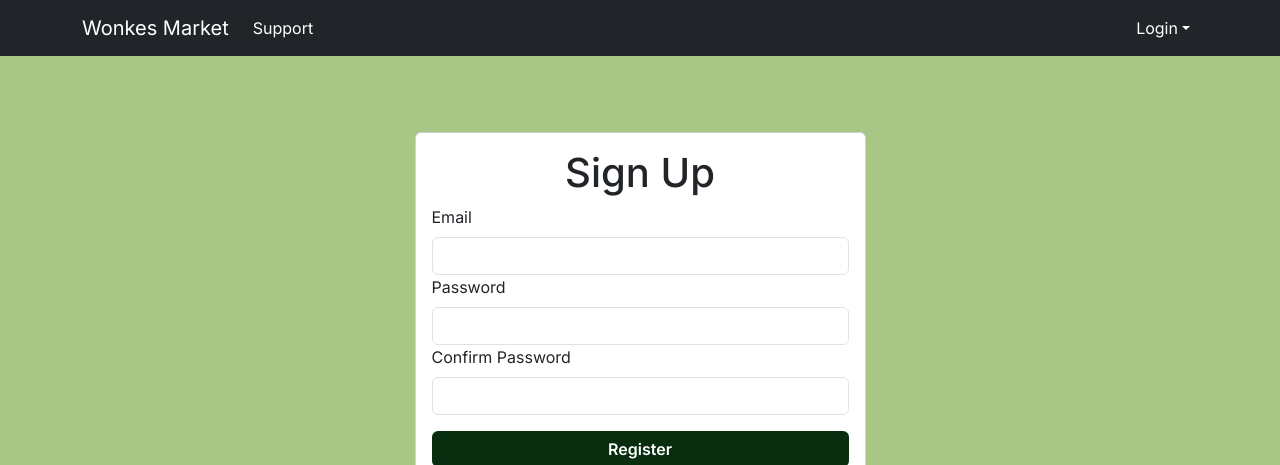
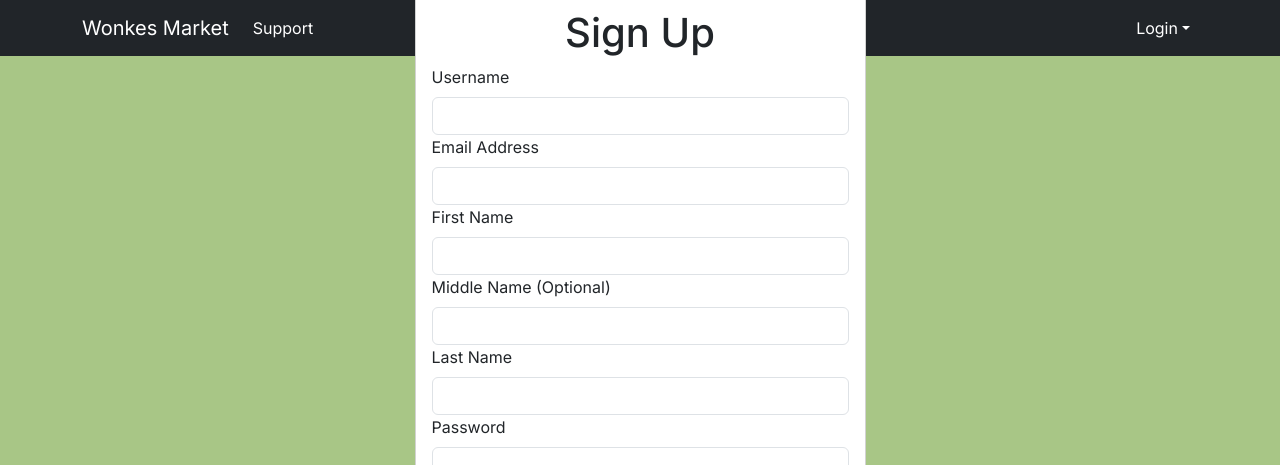
Before and after one commit to wonkes-manoa/manoa-student-market, a Next.js app: page /auth/signup in a window 1280 px wide. Shown: the top 465 px of the page. Built offline with nearby package versions, Linux system fonts and the light colour scheme; no server answers.

Commit message:
#26 Updated the sign up form
Now the sign up form takes values required for the new account system.

```diff
--- a/src/app/auth/signup/page.tsx
+++ b/src/app/auth/signup/page.tsx
@@ -8,23 +8,50 @@ import { Card, Col, Container, Button, Form, Row } from 'react-bootstrap';
 import { createUser } from '@/lib/dbActions';
 
 type SignUpForm = {
+  username: string;
   email: string;
+  firstName: string;
+  middleName?: string;
+  lastName: string;
   password: string;
   confirmPassword: string;
-  // acceptTerms: boolean;
 };
 
-/** The sign up page. */
 const SignUp = () => {
   const validationSchema = Yup.object().shape({
-    email: Yup.string().required('Email is required').email('Email is invalid'),
+    username: Yup.string()
+      .required('Username is required.')
+      .matches(/^[a-zA-Z0-9_]+$/, 'Username only allow alphabet letters, Arabic numerals, and underscore.')
+      .min(3, 'Username must be at least 3 characters long.')
+      .max(20, 'Username must not exceed 20 characters long.'),
+
+    email: Yup.string()
+      .required('Email address is required.')
+      .email('Email address is invalid.'),
+
+    firstName: Yup.string()
+      .required('Legal first name is required.')
+      .matches(/^[A-Za-z]+$/, 'Only alphabet letters allowed')
+      .max(150, 'Too long. Contact us if you do have a long first name.'),
+
+    middleName: Yup.string()
+      .nullable()
+      .matches(/^[A-Za-z]*$/, 'Only alphabet letters allowed.')
+      .max(150, 'Too long. Contact us if you do have a long middle name.'),
+
+    lastName: Yup.string()
+      .required('Legal last name is required')
+      .matches(/^[A-Za-z]+$/, 'Only alphabet letters allowed.')
+      .max(150, 'Too long. Contact us if you do have a long last name.'),
+
     password: Yup.string()
-      .required('Password is required')
+      .required('Password is required.')
       .min(6, 'Password must be at least 6 characters')
       .max(40, 'Password must not exceed 40 characters'),
+
     confirmPassword: Yup.string()
-      .required('Confirm Password is required')
-      .oneOf([Yup.ref('password'), ''], 'Confirm Password does not match'),
+      .required('Confirm Password is required.')
+      .oneOf([Yup.ref('password'), ''], 'Confirm Password does not match.'),
   });
 
   const {
@@ -36,10 +63,14 @@ const SignUp = () => {
   });
 
   const onSubmit = async (data: SignUpForm) => {
-    // console.log(JSON.stringify(data, null, 2));
+    // Create account.
     await createUser(data);
-    // After creating, signIn with redirect to the add page
-    await signIn('credentials', { callbackUrl: '/add', ...data });
+    // Login with the new account after creation.
+    await signIn('credentials', {
+      username: data.username,
+      password: data.password,
+      callbackUrl: '/add',
+    });
   };
 
   return (
@@ -54,8 +85,20 @@ const SignUp = () => {
               <Card.Body>
                 <h1 className="text-center">Sign Up</h1>
                 <Form onSubmit={handleSubmit(onSubmit)}>
+                  {/* Username */}
                   <Form.Group className="form-group">
-                    <Form.Label>Email</Form.Label>
+                    <Form.Label>Username</Form.Label>
+                    <input
+                      type="text"
+                      {...register('username')}
+                      className={`form-control ${errors.username ? 'is-invalid' : ''}`}
+                    />
+                    <div className="invalid-feedback">{errors.username?.message}</div>
+                  </Form.Group>
+
+                  {/* Email */}
+                  <Form.Group className="form-group">
+                    <Form.Label>Email Address</Form.Label>
                     <input
                       type="text"
                       {...register('email')}
@@ -64,6 +107,40 @@ const SignUp = () => {
                     <div className="invalid-feedback">{errors.email?.message}</div>
                   </Form.Group>
 
+                  {/* First Name */}
+                  <Form.Group className="form-group">
+                    <Form.Label>First Name</Form.Label>
+                    <input
+                      type="text"
+                      {...register('firstName')}
+                      className={`form-control ${errors.firstName ? 'is-invalid' : ''}`}
+                    />
+                    <div className="invalid-feedback">{errors.firstName?.message}</div>
+                  </Form.Group>
+
+                  {/* Middle Name (Optional) */}
+                  <Form.Group className="form-group">
+                    <Form.Label>Middle Name (Optional)</Form.Label>
+                    <input
+                      type="text"
+                      {...register('middleName')}
+                      className={`form-control ${errors.middleName ? 'is-invalid' : ''}`}
+                    />
+                    <div className="invalid-feedback">{errors.middleName?.message}</div>
+                  </Form.Group>
+
+                  {/* Last Name */}
+                  <Form.Group className="form-group">
+                    <Form.Label>Last Name</Form.Label>
+                    <input
+                      type="text"
+                      {...register('lastName')}
+                      className={`form-control ${errors.lastName ? 'is-invalid' : ''}`}
+                    />
+                    <div className="invalid-feedback">{errors.lastName?.message}</div>
+                  </Form.Group>
+
+                  {/* Password */}
                   <Form.Group className="form-group">
                     <Form.Label>Password</Form.Label>
                     <input
@@ -73,6 +150,8 @@ const SignUp = () => {
                     />
                     <div className="invalid-feedback">{errors.password?.message}</div>
                   </Form.Group>
+
+                  {/* Confirm Password */}
                   <Form.Group className="form-group">
                     <Form.Label>Confirm Password</Form.Label>
                     <input
@@ -82,6 +161,8 @@ const SignUp = () => {
                     />
                     <div className="invalid-feedback">{errors.confirmPassword?.message}</div>
                   </Form.Group>
+
+                  {/* Submit Button */}
                   <Form.Group className="form-group py-3">
                     <Row>
                       <Col>
@@ -96,6 +177,7 @@ const SignUp = () => {
                   </Form.Group>
                 </Form>
               </Card.Body>
+
               <Card.Footer>
                 Already have an account?&nbsp;
                 <a id="login-link" href="/auth/signin">Login</a>
```
